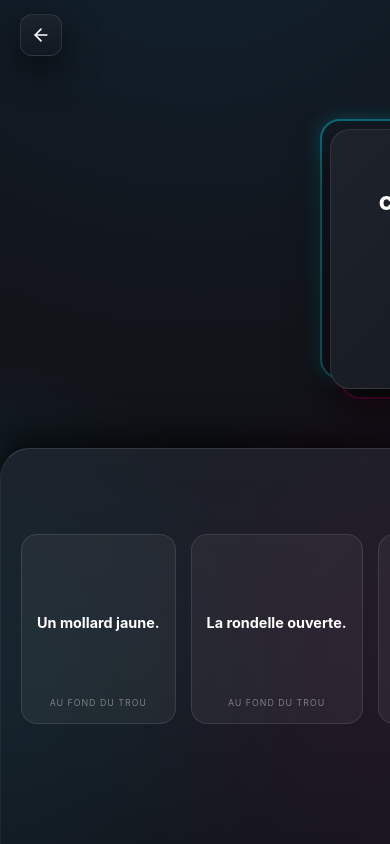
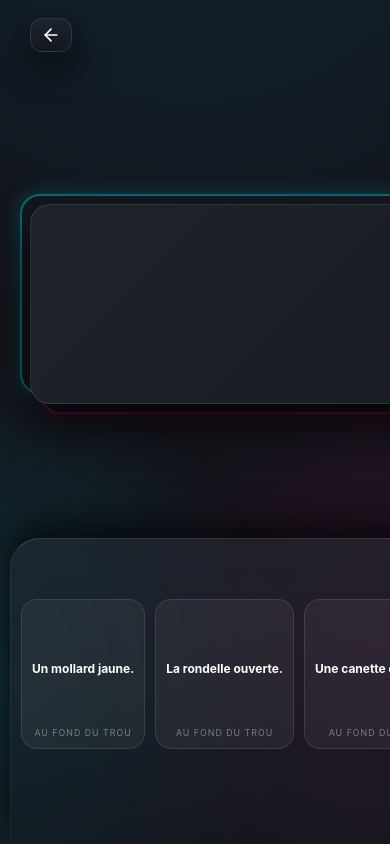
Before and after one commit to AzerfaXx-afk/blanc-manger-coco-remaster, a React (Vite) app: page /game in a window 390 px wide. Shown: the top 844 px of the page. Built offline with nearby package versions, Linux system fonts and the light colour scheme.

Commit message:
UI Polish: Complete mobile responsiveness for Game page

```diff
--- a/src/index.css
+++ b/src/index.css
@@ -119,3 +119,94 @@ body {
 ::-webkit-scrollbar-thumb:hover {
   background: rgba(255, 255, 255, 0.4);
 }
+
+/* ====================================================
+   MOBILE RESPONSIVENESS (Pro UI V3)
+==================================================== */
+
+@media (max-width: 600px) {
+
+  /* Smaller padding on the main game container */
+  .game-container {
+    padding-left: 10px !important;
+    padding-right: 10px !important;
+  }
+
+  /* Shrink the top bar actions and score */
+  .top-bar-btn {
+    padding: 6px 10px !important;
+  }
+
+  .top-bar-btn span {
+    font-size: 0.65rem !important;
+    display: none !important;
+    /* Hide text on mobile for "Terminer" to save space */
+  }
+
+  .top-bar-btn svg {
+    margin-right: 0 !important;
+  }
+
+  /* Make the scoreboard smaller */
+  .score-item span:nth-child(2) {
+    font-size: 1rem !important;
+    /* Smaller numbers */
+  }
+
+  .score-item span:first-child {
+    font-size: 0.5rem !important;
+    /* Smaller names */
+  }
+
+  .scoreboard-container {
+    gap: 8px !important;
+  }
+
+  /* Shrink the Black Card Playground */
+  .black-card-wrapper {
+    min-height: 200px !important;
+    max-width: 100% !important;
+    margin: 0 10px !important;
+  }
+
+  .black-card-inner {
+    padding: 20px 15px !important;
+  }
+
+  .black-card-text {
+    font-size: 1rem !important;
+    /* Smaller question text */
+  }
+
+  /* Shrink the Player Hand (White Cards) */
+  .hand-container {
+    padding: 15px 10px 80px 10px !important;
+    gap: 10px !important;
+  }
+
+  .white-card {
+    min-width: 105px !important;
+    height: 150px !important;
+    padding: 10px !important;
+  }
+
+  .white-card-text {
+    font-size: 0.75rem !important;
+  }
+
+  /* Bottom Panel Padding */
+  .bottom-panel {
+    padding: 15px 0 !important;
+    min-height: auto !important;
+  }
+
+  /* End game button overlay */
+  .confirm-panel {
+    bottom: 10px !important;
+  }
+
+  .confirm-btn {
+    padding: 12px 20px !important;
+    font-size: 0.9rem !important;
+  }
+}
--- a/src/pages/Game.jsx
+++ b/src/pages/Game.jsx
@@ -227,6 +227,7 @@ const Game = () => {
                 fontFamily: "'Inter', sans-serif",
                 backgroundColor: 'var(--bg-main)'
             }}
+            className="game-container"
         >
 
             {/* Top Navigation / Status Board */}
@@ -234,7 +235,7 @@ const Game = () => {
                 <div style={{ position: 'relative', display: 'flex', justifyContent: 'center', alignItems: 'center', padding: '15px 20px', flexShrink: 0, width: '100%', minHeight: '70px' }}>
                     <div style={{ position: 'absolute', left: '20px', zIndex: 10 }}>
                         <div
-                            className="glass-panel"
+                            className="glass-panel top-bar-btn"
                             onClick={handleExit}
                             style={{ padding: '10px', borderRadius: '12px', display: 'flex', alignItems: 'center', justifyContent: 'center', cursor: 'pointer', border: '1px solid rgba(255,255,255,0.1)' }}
                         >
@@ -243,7 +244,7 @@ const Game = () => {
                     </div>
 
                     {/* Scoreboard (Gamified - Top 5 max with overflow indicator) */}
-                    <div style={{
+                    <div className="scoreboard-container" style={{
                         display: 'flex', gap: '15px', alignItems: 'center',
                         overflowX: 'auto', scrollbarWidth: 'none', padding: '0 10px',
                         maskImage: 'linear-gradient(to right, transparent, black 5%, black 95%, transparent)'
@@ -261,7 +262,7 @@ const Game = () => {
                                     {top5.map((player, idx) => (
                                         <React.Fragment key={player.id}>
                                             {idx > 0 && <div style={{ width: '1px', height: '20px', background: 'rgba(255,255,255,0.2)', flexShrink: 0 }} />}
-                                            <div style={{ display: 'flex', flexDirection: 'column', alignItems: 'center', position: 'relative', flexShrink: 0 }}>
+                                            <div className="score-item" style={{ display: 'flex', flexDirection: 'column', alignItems: 'center', position: 'relative', flexShrink: 0 }}>
                                                 <span style={{ fontSize: '0.6rem', color: 'var(--text-muted)' }}>{player.name}</span>
                                                 <span style={{ fontWeight: '900', color: player.id === 'me' ? 'var(--accent-cyan)' : player.id === 'bot1' ? '#ff007f' : '#00f0ff', fontSize: '1.2rem' }}>{player.score}</span>
                                                 <AnimatePresence>
@@ -283,6 +284,7 @@ const Game = () => {
                     <div style={{ position: 'absolute', right: '20px', zIndex: 10 }}>
                         {((phase === PHASES.DEALING || phase === PHASES.REVEAL || phase === PHASES.PLAYING || phase === PHASES.VOTING || phase === PHASES.WAITING) && isHost) && (
                             <motion.div
+                                className="top-bar-btn"
                                 whileHover={{ scale: 1.05 }}
                                 whileTap={{ scale: 0.95 }}
                                 onClick={requestEndGame}
@@ -294,7 +296,7 @@ const Game = () => {
                                 }}
                                 title="Mettre fin à la partie"
                             >
-                                <XCircle size={16} color="#fff" />
+                                <XCircle size={16} color="#fff" style={{ margin: 0 }} />
                                 <span style={{ color: '#fff', letterSpacing: '0.5px', fontWeight: '900', fontSize: '0.75rem', textTransform: 'uppercase' }}>TERMINER</span>
                             </motion.div>
                         )}
@@ -324,6 +326,7 @@ const Game = () => {
 
                 {/* Black Card (Always visible, changes content based on phase) */}
                 <motion.div
+                    className="black-card-wrapper"
                     layout
                     initial={{ y: -50, opacity: 0 }}
                     animate={{ y: 0, opacity: 1 }}
@@ -340,7 +343,7 @@ const Game = () => {
                         boxShadow: '0 0 20px rgba(0, 229, 255, 0.2)', zIndex: 1
                     }} />
 
-                    <div style={{
+                    <div className="black-card-inner" style={{
                         position: 'absolute', top: 0, left: 0, width: '100%', height: '100%',
                         padding: '30px 20px', borderRadius: '20px',
                         background: 'linear-gradient(135deg, rgba(30,34,43,1) 0%, rgba(20,23,28,1) 100%)',
@@ -351,7 +354,7 @@ const Game = () => {
                         {phase === PHASES.END_GAME ? (
                             <>
                                 <Trophy size={50} color="var(--accent-pink)" style={{ marginBottom: '15px' }} />
-                                <h2 style={{ fontSize: '1.5rem', fontWeight: '900', lineHeight: '1.4', color: 'var(--accent-cyan)' }}>
+                                <h2 className="black-card-text" style={{ fontSize: '1.5rem', fontWeight: '900', lineHeight: '1.4', color: 'var(--accent-cyan)' }}>
                                     PARTIE TERMINÉE
                                 </h2>
                                 <div style={{ marginTop: '5px', color: 'var(--text-muted)' }}>Le podium est prêt !</div>
@@ -359,7 +362,7 @@ const Game = () => {
                         ) : phase === PHASES.REVEAL ? (
                             <>
                                 <Trophy size={40} color="var(--accent-pink)" style={{ marginBottom: '15px' }} />
-                                <h2 style={{ fontSize: '1.2rem', fontWeight: '900', lineHeight: '1.4' }}>
+                                <h2 className="black-card-text" style={{ fontSize: '1.2rem', fontWeight: '900', lineHeight: '1.4' }}>
                                     {renderBlackCardText(submissions.find(s => s.ownerId === winner)?.cards || [])}
                                 </h2>
                                 <div style={{ marginTop: '20px', color: winner === 'me' ? 'var(--accent-cyan)' : 'var(--text-muted)', fontWeight: 'bold' }}>
@@ -371,7 +374,7 @@ const Game = () => {
                                 <div style={{ color: 'rgba(255,255,255,0.4)', fontSize: '0.7rem', letterSpacing: '2px', textTransform: 'uppercase', fontWeight: 'bold', marginBottom: '15px' }}>
                                     {phase === PHASES.VOTING ? 'VOTER POUR LA MEILLEURE' : 'CARTE QUESTION'}
                                 </div>
-                                <h2 style={{ fontSize: '1.2rem', fontWeight: '900', lineHeight: '1.4' }}>
+                                <h2 className="black-card-text" style={{ fontSize: '1.2rem', fontWeight: '900', lineHeight: '1.4' }}>
                                     {renderBlackCardText(mySelection)}
                                 </h2>
                                 {(phase === PHASES.PLAYING || phase === PHASES.DEALING) && (
@@ -400,7 +403,7 @@ const Game = () => {
             </div>
 
             {/* Bottom Section: Interactive Area (Hand or Voting Options) */}
-            <div className="glass-panel" style={{
+            <div className="glass-panel bottom-panel" style={{
                 position: 'relative',
                 zIndex: 10,
                 padding: '20px 0',
@@ -418,7 +421,7 @@ const Game = () => {
 
                 {/* Hand View */}
                 {(phase === PHASES.DEALING || phase === PHASES.PLAYING || phase === PHASES.WAITING) && (
-                    <div style={{
+                    <div className="hand-container" style={{
                         display: 'flex', overflowX: 'auto', gap: '15px', padding: '35px 20px 100px 20px',
                         scrollSnapType: 'x mandatory', flex: 1, alignItems: 'center'
                     }}>
@@ -442,6 +445,7 @@ const Game = () => {
                                             type: 'spring', stiffness: 300, damping: 20
                                         }}
                                         onClick={() => toggleSelection(card)}
+                                        className="white-card"
                                         style={{
                                             background: isSelected ? 'rgba(255,255,255,0.15)' : 'rgba(255,255,255,0.05)',
                                             borderRadius: '16px', padding: '15px', minWidth: '130px', height: '190px',
@@ -452,7 +456,7 @@ const Game = () => {
                                             position: 'relative'
                                         }}
                                     >
-                                        <div style={{ flex: 1, fontSize: '0.9rem', fontWeight: '700', lineHeight: '1.3', textAlign: 'center', display: 'flex', alignItems: 'center', justifyContent: 'center' }}>
+                                        <div className="white-card-text" style={{ flex: 1, fontSize: '0.9rem', fontWeight: '700', lineHeight: '1.3', textAlign: 'center', display: 'flex', alignItems: 'center', justifyContent: 'center' }}>
                                             {card.text}
                                         </div>
                                         <div style={{ fontSize: '0.55rem', color: 'rgba(255,255,255,0.4)', textTransform: 'uppercase', letterSpacing: '1px', marginTop: 'auto', textAlign: 'center' }}>
@@ -644,6 +648,7 @@ const Game = () => {
                 <AnimatePresence>
                     {phase === PHASES.PLAYING && mySelection.length === maxSelections && (
                         <motion.div
+                            className="confirm-panel"
                             initial={{ y: 80, opacity: 0 }}
                             animate={{ y: 0, opacity: 1 }}
                             exit={{ y: 80, opacity: 0 }}
@@ -651,6 +656,7 @@ const Game = () => {
                             style={{ position: 'absolute', bottom: '15px', left: 0, width: '100%', display: 'flex', justifyContent: 'center', pointerEvents: 'none', zIndex: 20 }}
                         >
                             <motion.button
+                                className="confirm-btn"
                                 whileHover={{ scale: 1.05 }}
                                 whileTap={{ scale: 0.95 }}
                                 onClick={() => { playBop(); handleConfirmPlay(); }}
```
